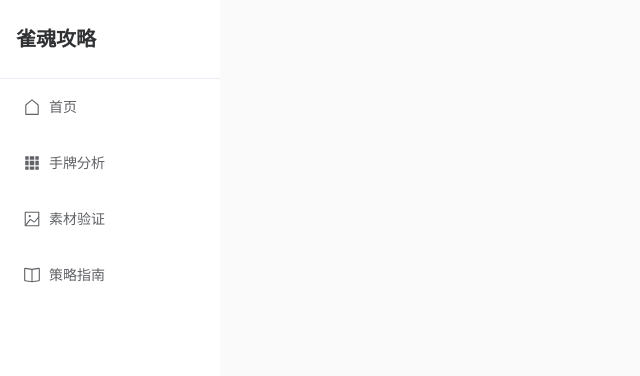
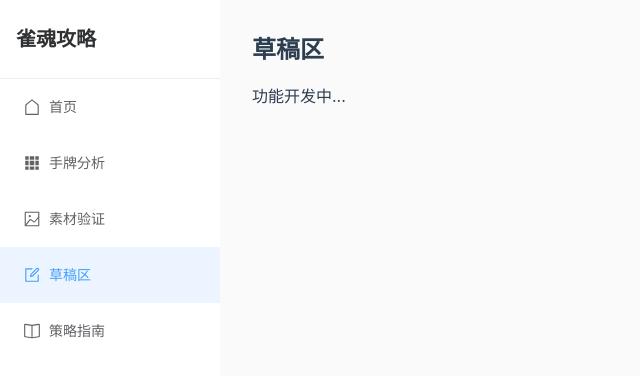
Before and after one commit to ThymeD/learnMajSoul, a Vue app: page /draft in a window 1280 px wide. Shown: the top 376 px of the page, without its empty margins (0-640 px from the left). Built offline with nearby package versions, Linux system fonts and the light colour scheme.

Commit message:
添加草稿区菜单项，用于临时功能验证

```diff
--- a/src/layouts/MainLayout.vue
+++ b/src/layouts/MainLayout.vue
@@ -8,6 +8,7 @@ const menuItems = [
   { path: '/home', label: '首页', icon: 'House' },
   { path: '/hand', label: '手牌分析', icon: 'Grid' },
   { path: '/tiles', label: '素材验证', icon: 'Picture' },
+  { path: '/draft', label: '草稿区', icon: 'Edit' },
   { path: '/strategy', label: '策略指南', icon: 'Reading' }
 ]
 
--- a/src/router/index.ts
+++ b/src/router/index.ts
@@ -25,6 +25,11 @@ const routes: RouteRecordRaw[] = [
     path: '/tiles',
     name: 'tiles',
     component: () => import('../views/TilesView.vue')
+  },
+  {
+    path: '/draft',
+    name: 'draft',
+    component: () => import('../views/DraftView.vue')
   }
 ]
 
--- /dev/null
+++ b/src/views/DraftView.vue
@@ -0,0 +1,16 @@
+<script setup lang="ts">
+</script>
+
+<template>
+  <div class="page">
+    <h2>草稿区</h2>
+    <p>功能开发中...</p>
+  </div>
+</template>
+
+<style scoped>
+.page h2 {
+  margin-bottom: 16px;
+  color: #2c3e50;
+}
+</style>
```
